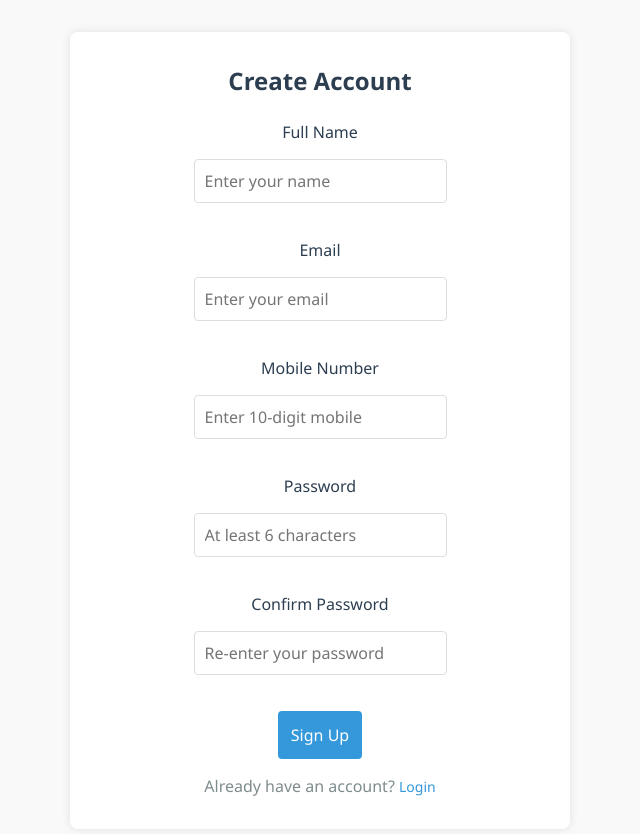
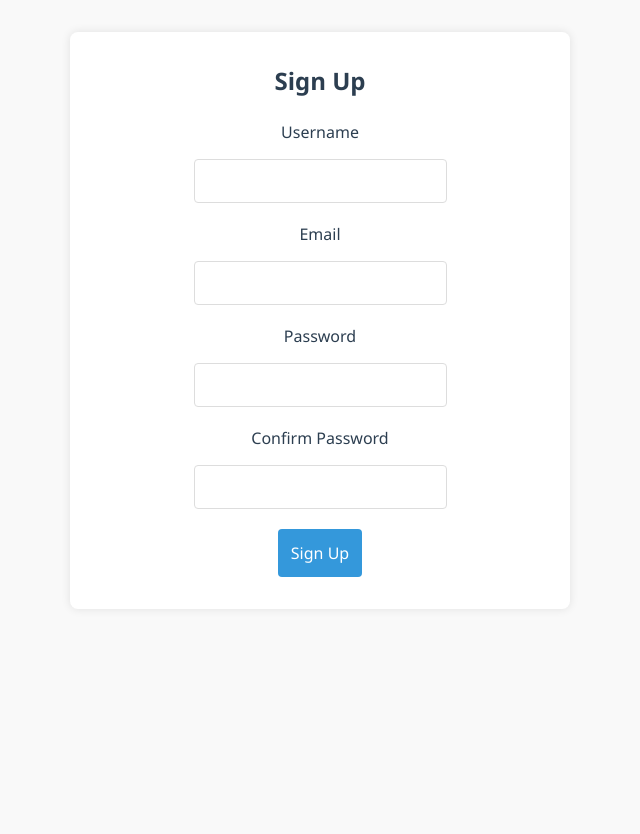
Before and after one commit to Bhanuvamsi2005/abvonlinegrocery, a React (Vite) app: page /Signup in a window 1280 px wide. Shown: the top 834 px of the page, without its empty margins (320-960 px from the left). After the commit the page ends 800 px from the top, so only its background shows below. Built offline with nearby package versions, Linux system fonts and the light colour scheme.

Commit message:
Update Signup.jsx

```diff
--- a/src/components/Signup.jsx
+++ b/src/components/Signup.jsx
@@ -1,316 +1,43 @@
-// import React, { useState } from 'react';
-// import axios from 'axios';
-
-// const Signup = () => {
-//   const [formData, setFormData] = useState({
-//     name: '',
-//     email: '',
-//     mobile: '',
-//     gender: '',
-//     dob: '',
-//     password: '',
-//   });
-
-//   const [message, setMessage] = useState('');
-//   const [error, setError] = useState('');
-
-//   const handleChange = (e) => {
-//     const { name, value } = e.target;
-//     setFormData(prev => ({ ...prev, [name]: value }));
-//   };
-
-//   const handleSubmit = async (e) => {
-//     e.preventDefault();
-//     setMessage('');
-//     setError('');
-//     try {
-//       const response = await axios.post('http://localhost:9094/api/auth/signup', formData);
-//       setMessage('Signup successful!');
-//       console.log(response.data);
-//     } catch (err) {
-//       if (err.response && err.response.data && err.response.data.message) {
-//         setError(err.response.data.message);
-//       } else {
-//         setError('An error occurred. Please try again.');
-//       }
-//     }
-//   };
-
-//   return (
-//     <div style={{ maxWidth: '400px', margin: 'auto' }}>
-//       <h2>Signup</h2>
-//       <form onSubmit={handleSubmit}>
-//         <input name="name" placeholder="Full Name" value={formData.name} onChange={handleChange} required />
-//         <input name="email" placeholder="Email" value={formData.email} onChange={handleChange} required type="email" />
-//         <input name="mobile" placeholder="Mobile Number" value={formData.mobile} onChange={handleChange} required />
-//         <select name="gender" value={formData.gender} onChange={handleChange} required>
-//           <option value="">Select Gender</option>
-//           <option value="Male">Male</option>
-//           <option value="Female">Female</option>
-//           <option value="Other">Other</option>
-//         </select>
-//         <input name="dob" placeholder="Date of Birth" type="date" value={formData.dob} onChange={handleChange} required />
-//         <input name="password" placeholder="Password" type="password" value={formData.password} onChange={handleChange} required />
-//         <button type="submit">Sign Up</button>
-//       </form>
-//       {message && <p style={{ color: 'green' }}>{message}</p>}
-//       {error && <p style={{ color: 'red' }}>{error}</p>}
-//     </div>
-//   );
-// };
-
-// export default Signup;
-
-
-
-// import React, { useState } from 'react';
-// import axios from 'axios';
-// import './Signup.css';
-
-// const Signup = () => {
-//   const [formData, setFormData] = useState({
-//     name: '',
-//     email: '',
-//     mobile: '',
-//     gender: '',
-//     dob: '',
-//     password: '',
-//   });
-
-//   const [error, setError] = useState('');
-
-//   const handleChange = (e) => {
-//     const { name, value } = e.target;
-//     setFormData(prev => ({ ...prev, [name]: value }));
-//   };
-
-//   const handleSubmit = async (e) => {
-//     e.preventDefault();
-//     setError('');
-//     try {
-//       await axios.post('http://localhost:9094/api/auth/signup', formData);
-//       // Handle successful signup
-//     } catch (err) {
-//       setError(err.response?.data?.message || 'An error occurred. Please try again.');
-//     }
-//   };
-
-//   return (
-//     <div className="signup-component-background">
-//       <div className="signup-component-container">
-//         <div className="signup-header">
-//           <h1>Create Account</h1>
-//         </div>
-
-//         <div className="signup-form-container">
-//           <form onSubmit={handleSubmit}>
-//             <div className="form-group">
-//               <label htmlFor="name">Your name</label>
-//               <input
-//                 type="text"
-//                 id="name"
-//                 name="name"
-//                 className="form-control"
-//                 value={formData.name}
-//                 onChange={handleChange}
-//                 required
-//               />
-//             </div>
-
-//             <div className="form-group">
-//               <label htmlFor="email">Email</label>
-//               <input
-//                 type="email"
-//                 id="email"
-//                 name="email"
-//                 className="form-control"
-//                 value={formData.email}
-//                 onChange={handleChange}
-//                 required
-//               />
-//             </div>
-
-//             <div className="form-group">
-//               <label htmlFor="mobile">Mobile number</label>
-//               <input
-//                 type="tel"
-//                 id="mobile"
-//                 name="mobile"
-//                 className="form-control"
-//                 value={formData.mobile}
-//                 onChange={handleChange}
-//                 required
-//               />
-//             </div>
-
-//             <div className="form-group">
-//               <label htmlFor="gender">Gender</label>
-//               <select
-//                 id="gender"
-//                 name="gender"
-//                 className="form-control"
-//                 value={formData.gender}
-//                 onChange={handleChange}
-//                 required
-//               >
-//                 <option value="">Select</option>
-//                 <option value="Male">Male</option>
-//                 <option value="Female">Female</option>
-//                 <option value="Other">Other</option>
-//               </select>
-//             </div>
-
-//             <div className="form-group">
-//               <label htmlFor="dob">Date of Birth</label>
-//               <input
-//                 type="date"
-//                 id="dob"
-//                 name="dob"
-//                 className="form-control"
-//                 value={formData.dob}
-//                 onChange={handleChange}
-//                 required
-//               />
-//             </div>
-
-//             <div className="form-group">
-//               <label htmlFor="password">Password</label>
-//               <input
-//                 type="password"
-//                 id="password"
-//                 name="password"
-//                 className="form-control"
-//                 value={formData.password}
-//                 onChange={handleChange}
-//                 required
-//               />
-//             </div>
-
-//             {error && <div className="error-message">{error}</div>}
-
-//             <button type="submit" className="btn">Continue</button>
-
-//             <p className="legal-text">
-//               By continuing, you agree to our Conditions of Use and Privacy Notice.
-//             </p>
-//           </form>
-
-//           <div className="divider">
-//             <span>Already have an account?</span>
-//           </div>
-
-//           <div className="login-redirect">
-//             <a href="/login">Sign in</a>
-//           </div>
-//         </div>
-//       </div>
-//     </div>
-//   );
-// };
-
-// export default Signup;
-
-
 import React, { useState } from 'react';
 import './Signup.css';
 
 const Signup = () => {
   const [formData, setFormData] = useState({
-    name: '',
+    username: '',
     email: '',
-    mobile: '',
     password: '',
     confirmPassword: ''
   });
 
-  const [errors, setErrors] = useState({});
-  const [isSubmitting, setIsSubmitting] = useState(false);
-  const [successMessage, setSuccessMessage] = useState('');
-
   const handleChange = (e) => {
     const { name, value } = e.target;
-    setFormData({
-      ...formData,
+    setFormData(prev => ({
+      ...prev,
       [name]: value
-    });
+    }));
   };
 
-  const validateForm = () => {
-    const newErrors = {};
-
-    if (!formData.name.trim()) newErrors.name = 'Name is required';
-    if (!formData.email.trim()) newErrors.email = 'Email is required';
-    else if (!/^\S+@\S+\.\S+$/.test(formData.email)) newErrors.email = 'Email is invalid';
-
-    if (!formData.mobile.trim()) newErrors.mobile = 'Mobile is required';
-    else if (!/^\d{10}$/.test(formData.mobile)) newErrors.mobile = 'Mobile must be 10 digits';
-
-    if (!formData.password) newErrors.password = 'Password is required';
-    else if (formData.password.length < 6) newErrors.password = 'Password must be at least 6 characters';
-
-    if (formData.password !== formData.confirmPassword) {
-      newErrors.confirmPassword = 'Passwords do not match';
-    }
-
-    setErrors(newErrors);
-    return Object.keys(newErrors).length === 0;
-  };
-
-  const handleSubmit = async (e) => {
+  const handleSubmit = (e) => {
     e.preventDefault();
-    if (validateForm()) {
-      setIsSubmitting(true);
-      try {
-        // Replace with your actual API endpoint
-        const response = await fetch('http://localhost:8084/api/auth/signup', {
-          method: 'POST',
-          headers: {
-            'Content-Type': 'application/json',
-          },
-          body: JSON.stringify(formData),
-        });
-
-        const data = await response.json();
-        if (response.ok) {
-          setSuccessMessage('Registration successful!');
-          // Clear form or redirect
-          setFormData({
-            name: '',
-            email: '',
-            mobile: '',
-            password: '',
-            confirmPassword: ''
-          });
-        } else {
-          setErrors({ server: data.message || 'Registration failed' });
-        }
-      } catch (error) {
-        setErrors({ server: 'Network error. Please try again.' });
-      } finally {
-        setIsSubmitting(false);
-      }
-    }
+    // Add your signup logic here
+    console.log('Form submitted:', formData);
+    alert('Signup successful!');
   };
 
   return (
     <div className="signup-container">
-      <h2>Create Account</h2>
-      {successMessage && <div className="success-message">{successMessage}</div>}
-      {errors.server && <div className="error-message">{errors.server}</div>}
-
-      <form onSubmit={handleSubmit} className="signup-form">
+      <h2>Sign Up</h2>
+      <form onSubmit={handleSubmit}>
         <div className="form-group">
-          <label>Full Name</label>
+          <label>Username</label>
           <input
             type="text"
-            name="name"
-            value={formData.name}
+            name="username"
+            value={formData.username}
             onChange={handleChange}
-            placeholder="Enter your name"
+            required
           />
-          {errors.name && <span className="error">{errors.name}</span>}
         </div>
-
         <div className="form-group">
           <label>Email</label>
           <input
@@ -318,24 +45,9 @@ const Signup = () => {
             name="email"
             value={formData.email}
             onChange={handleChange}
-            placeholder="Enter your email"
+            required
           />
-          {errors.email && <span className="error">{errors.email}</span>}
         </div>
-
-        <div className="form-group">
-          <label>Mobile Number</label>
-          <input
-            type="tel"
-            name="mobile"
-            value={formData.mobile}
-            onChange={handleChange}
-            placeholder="Enter 10-digit mobile"
-            maxLength="10"
-          />
-          {errors.mobile && <span className="error">{errors.mobile}</span>}
-        </div>
-
         <div className="form-group">
           <label>Password</label>
           <input
@@ -343,11 +55,9 @@ const Signup = () => {
             name="password"
             value={formData.password}
             onChange={handleChange}
-            placeholder="At least 6 characters"
+            required
           />
-          {errors.password && <span className="error">{errors.password}</span>}
         </div>
-
         <div className="form-group">
           <label>Confirm Password</label>
           <input
@@ -355,19 +65,11 @@ const Signup = () => {
             name="confirmPassword"
             value={formData.confirmPassword}
             onChange={handleChange}
-            placeholder="Re-enter your password"
+            required
           />
-          {errors.confirmPassword && <span className="error">{errors.confirmPassword}</span>}
         </div>
-
-        <button type="submit" disabled={isSubmitting}>
-          {isSubmitting ? 'Creating Account...' : 'Sign Up'}
-        </button>
+        <button type="submit" className="signup-button">Sign Up</button>
       </form>
-
-      <div className="login-link">
-        Already have an account? <a href="/login">Login</a>
-      </div>
     </div>
   );
 };
```
